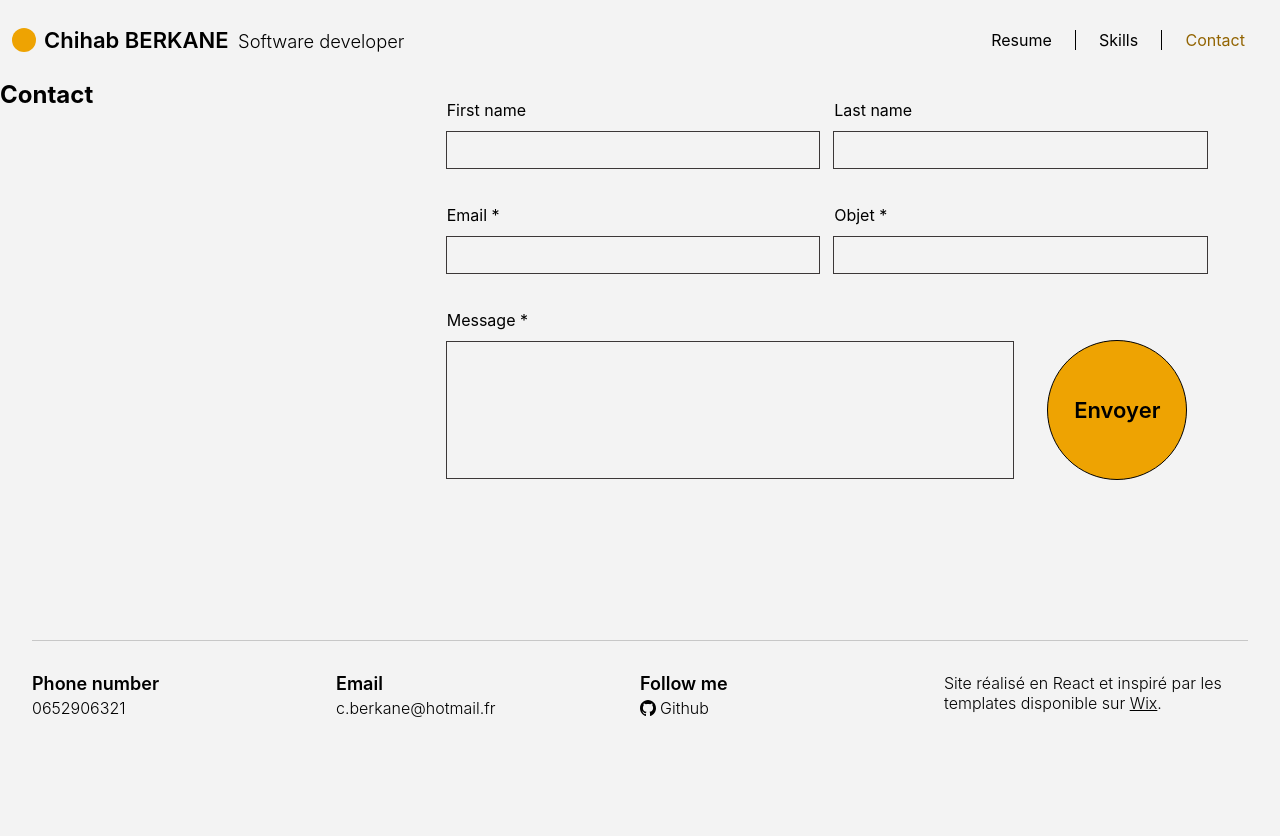
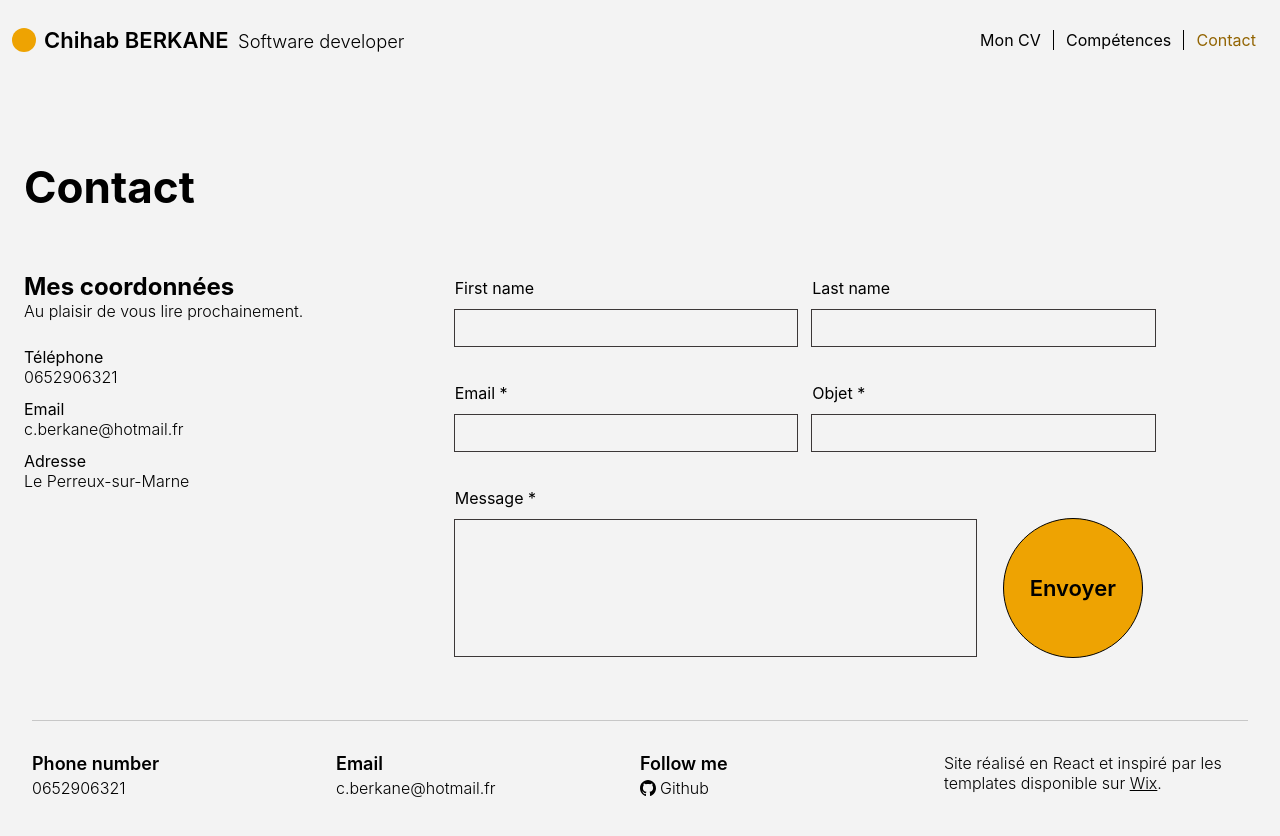
Before and after one commit to cberkane/resume, a React (Vite) app: page /home in a window 1280 px wide. Both pictures are taken after a click on the item "Contact". Shown: the top 836 px of the page. Before the commit the page ends 800 px from the top, so only its background shows below. Built offline with nearby package versions, Linux system fonts and the light colour scheme.

Commit message:
restyle contact page & refactor

```diff
--- a/src/App.scss
+++ b/src/App.scss
@@ -3,4 +3,5 @@
 	/* todo: use scss variables */
 	max-width: 1408px;
 	margin: 0 auto;
+	padding: 0 24px;
 }
--- a/src/components/Navbar.tsx
+++ b/src/components/Navbar.tsx
@@ -16,8 +16,8 @@ const Navbar: React.FC = () => {
             </div>
 
             <ul className="navbar-items">
-                <li onClick={() => navigate("/resume")} className={pathname === "/resume" ? "active" : undefined}>Resume</li>
-                <li onClick={() => navigate("/skills")} className={pathname === "/skills" ? "active" : undefined}>Skills</li>
+                <li onClick={() => navigate("/resume")} className={pathname === "/resume" ? "active" : undefined}>Mon CV</li>
+                <li onClick={() => navigate("/skills")} className={pathname === "/skills" ? "active" : undefined}>Compétences</li>
                 <li onClick={() => navigate("/contact")} className={pathname === "/contact" ? "active" : undefined}>Contact</li>
             </ul>
         </nav>
--- a/src/data/me.ts
+++ b/src/data/me.ts
@@ -1,12 +1,13 @@
 import { User } from "src/models/user";
 
 export const me: User = {
-	firstName: "chihab",
-	lastName: "berkane",
+	firstName: "Chihab",
+	lastName: "Berkane",
 	fullName: "Chihab BERKANE",
 	email: "c.berkane@hotmail.fr",
 	phoneNumber: "0652906321",
 	occupation: "Software developer",
+	location: "Le Perreux-sur-Marne",
 	socials : {
 		github: "https://github.com/cberkane/",
 	}
--- a/src/models/user.ts
+++ b/src/models/user.ts
@@ -5,6 +5,7 @@ export interface User {
 	email: string;
 	phoneNumber: string;
 	occupation: string;
+	location: string;
 	socials: {
 		github: string;
 	}
--- a/src/pages/Contact.scss
+++ b/src/pages/Contact.scss
@@ -34,12 +34,35 @@
 }
 
 .page-contact-section {
+	margin-block: 80px;
+
+	h1 {
+		font-size: 44px;
+		margin-bottom: 44px;
+	}
 
 	.contact-container {
 		display: flex;
 
 		.aside {
 			flex: 1;
+			padding-top: 14px ;
+
+			.info {
+				font-weight: 300;
+			}
+
+			.aside-item {
+				margin-bottom: 12px;
+
+				&:first-of-type {
+					margin-top: 26px;
+				}
+
+				.info {
+					font-weight: 300;
+				}
+			}
 		}
 
 		.body {
@@ -52,7 +75,7 @@
 		display: grid;
 		grid-template-columns: repeat(4, 1fr);
 		gap: 15px;
-		max-width: 800px;
+		max-width: 740px;
 		padding: 20px;
 		border-radius: 8px;
 
--- a/src/pages/Contact.tsx
+++ b/src/pages/Contact.tsx
@@ -1,7 +1,8 @@
-import React, { ChangeEvent, SyntheticEvent, useState } from "react";
+import React, { ChangeEvent, SyntheticEvent, useEffect, useState } from "react";
 import emailjs from '@emailjs/browser';
 import { IconName } from "../models/icon";
 import { Validator } from "../utils/validators";
+import { me } from "../data/me";
 import Icon from "../components/Icon";
 
 import "./Contact.scss";
@@ -15,6 +16,11 @@ interface ContactFormValues {
 }
 
 const Contact: React.FC = () => {
+
+	useEffect(() => {
+		document.title = `${me.firstName} - Contact`;
+	});
+
 	const [formValues, setFormValues] = useState<ContactFormValues>({
 		firstName: '',
 		lastName: '',
@@ -86,9 +92,23 @@ const Contact: React.FC = () => {
 
 	return <>
 		<section className="page-contact-section">
+			<h1>Contact</h1>
 			<div className="contact-container">
 				<div className="aside">
-					<h2>Contact</h2>
+					<h2>Mes coordonnées</h2>
+					<p className="info">Au plaisir de vous lire prochainement.</p>
+					<div className="aside-item">
+						<p className="title">Téléphone</p>
+						<p className="info">{me.phoneNumber}</p>
+					</div>
+					<div className="aside-item">
+						<p className="title">Email</p>
+						<p className="info">{me.email}</p>
+					</div>
+					<div className="aside-item">
+						<p className="title">Adresse</p>
+						<p className="info">{me.location}</p>
+					</div>
 				</div>
 				<div className="body">
 					<form onSubmit={handleSubmit} className="form-grid">
--- a/src/pages/Home.scss
+++ b/src/pages/Home.scss
@@ -29,6 +29,7 @@
 				p:first-of-type {
 					font-size: 22px;
 					font-weight: 600;
+					margin-bottom: 8px;
 				}
 				p:last-of-type {
 					font-size: 16px;
@@ -49,7 +50,7 @@
 					border: 1px solid;
 					border-radius: 1000px;
 					transition: background-color 600ms;
-					font-size: 22px;
+					font-size: 20px;
 					font-weight: 600;
 					&.orange {
 						background-color: #eea302;
--- a/src/pages/Home.tsx
+++ b/src/pages/Home.tsx
@@ -1,11 +1,16 @@
-import React from "react";
+import React, { useEffect } from "react";
 import { useNavigate } from "react-router-dom";
+import model from "./../assets/model.webp";
+import { me } from "../data/me";
 
-import model from "./../assets/model.webp";
 import "./Home.scss";
 
 const Home: React.FC = () => {
 	const navigate = useNavigate();
+
+	useEffect(() => {
+		document.title = `${me.firstName} - Home`;
+	});
 
 	return (
 		<section className="page-home-section">
@@ -14,13 +19,15 @@ const Home: React.FC = () => {
 				<div>
 					<h2 className="page-home-landing-title">Hello</h2>
 					<div className="page-home-landing-text">
-						<p>A Bit About Me</p>
-						<p>I"m a paragraph. Click here to add your own text and edit me. I"m a great place for you to tell a story and let your users know a little more about you.</p>
+						<p>A propos de moi</p>
+						<p>
+							Développeur passionné et technophile, j'aime les solutions simples, élégantes et efficaces.
+						</p>
 					</div>
 					<div className="page-home-landing-action">
-						<button className="round-btn orange" onClick={() => navigate("/resume")}>Resume</button>
-						<button className="round-btn red" onClick={() => navigate("/skills")}>Skills</button>
-						<button className="round-btn azure" onClick={() => navigate("/contact")}>Contacts</button>
+						<button className="round-btn orange" onClick={() => navigate("/resume")}>CV</button>
+						<button className="round-btn red" onClick={() => navigate("/skills")}>Compétences</button>
+						<button className="round-btn azure" onClick={() => navigate("/contact")}>Contact</button>
 					</div>
 				</div>
 			</div>
--- a/src/pages/Resume.tsx
+++ b/src/pages/Resume.tsx
@@ -1,10 +1,17 @@
-import React from "react";
+import React, { useEffect } from "react";
 import ResumeItem from "../components/ResumeItem";
 import { experiences } from "./../data/experiences"; // TODO: add alias to
-import { education } from "./../data/education"; // TODO: add alias to
+import { education } from "./../data/education";
+import { me } from "./../data/me";
+
 import "./Resume.scss";
 
 const Resume: React.FC = () => {
+
+	useEffect(() => {
+		document.title = `${me.firstName} - Mon CV`;
+	});
+
 	return (
 		<section className="page-resume-section">
 			<h1>Mon CV</h1>
--- a/src/pages/Skills.tsx
+++ b/src/pages/Skills.tsx
@@ -1,11 +1,16 @@
-import React from "react";
+import React, { useEffect } from "react";
 import Icon from "../components/Icon";
 import { skills } from "../data/skills";
 import { Proficiency, SkillCategory } from "../models/skill";
+import { me } from "../data/me";
 
 import "./Skills.scss";
 
 const Skills: React.FC = () => {
+
+	useEffect(() => {
+		document.title = `${me.firstName} - Compétences`;
+	});
 
 	const translateProficiency = (arg?: Proficiency) => {
 		switch (arg) {
--- /dev/null
+++ b/src/styles/theme.scss
@@ -0,0 +1,4 @@
+
+$font-color-primary: #333;
+$font-color-secondary: #666;
+$font-color-accent: #5e4c4c;
```
Also changed, not shown: 1 other file (tests, documents, lock files or other folders).
